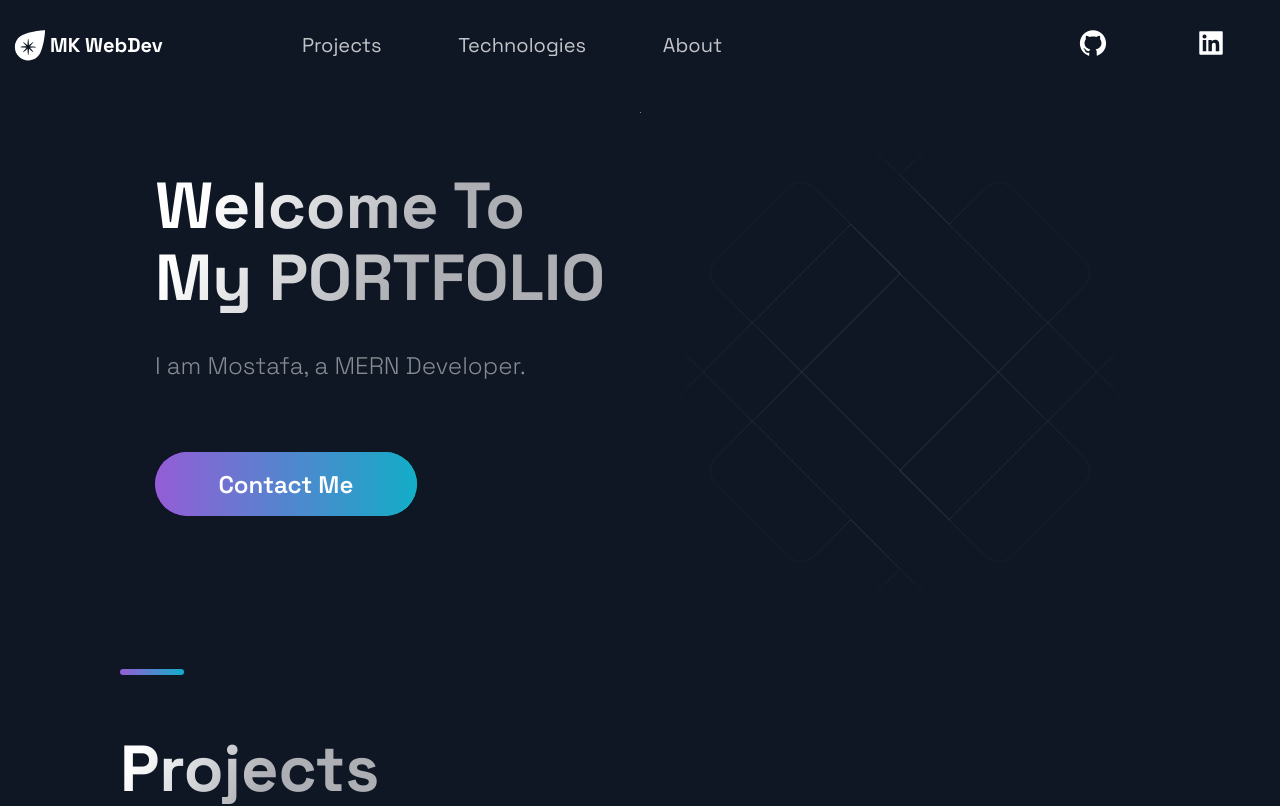
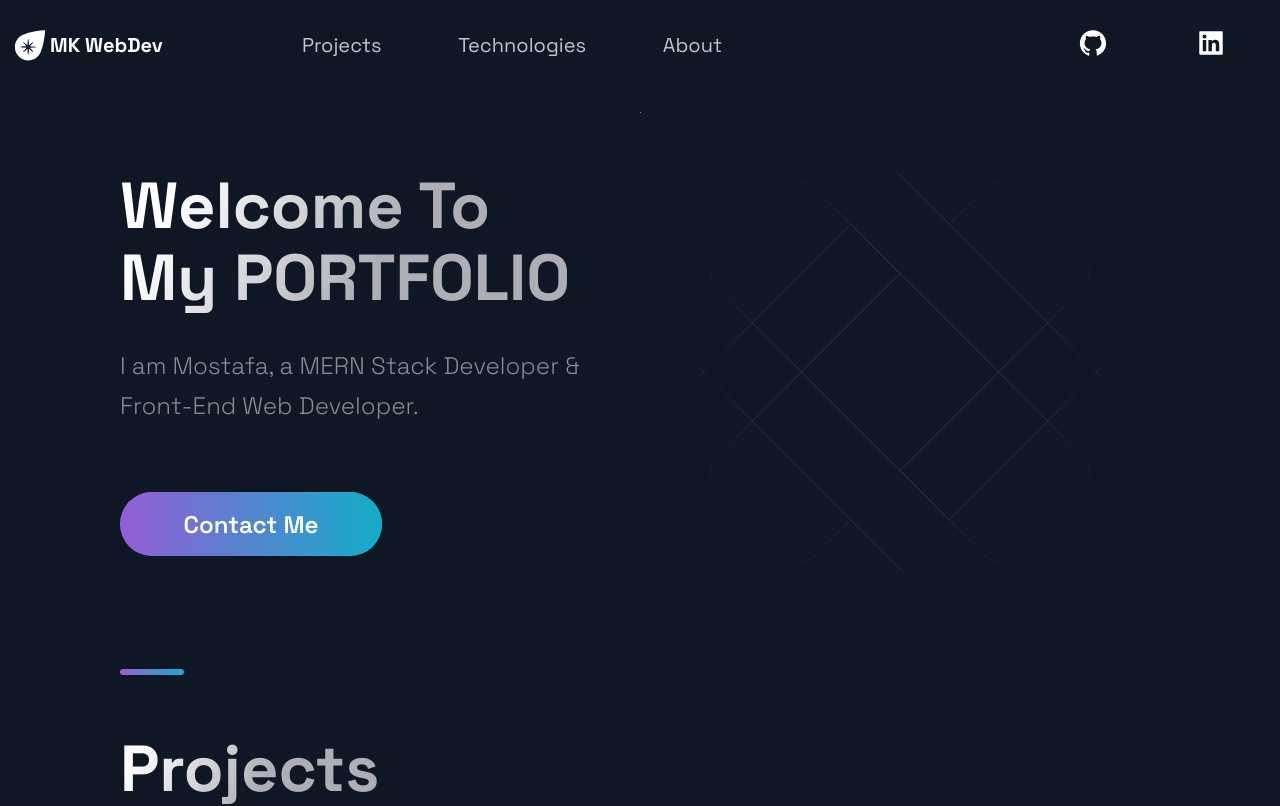
Before and after one commit to mostafakamal22/nextjs-portfolio, a Next.js app: page / in a window 1280 px wide. Shown: the top 806 px of the page. Built offline with nearby package versions, Linux system fonts and the light colour scheme.

Commit message:
update hero section

```diff
--- a/src/components/Hero/Hero.tsx
+++ b/src/components/Hero/Hero.tsx
@@ -20,7 +20,9 @@
           My PORTFOLIO
         </SectionTitle>
 
-        <SectionText>I am Mostafa, a MERN Developer.</SectionText>
+        <SectionText>
+          I am Mostafa, a MERN Stack Developer & Front-End Web Developer.
+        </SectionText>
 
         <Button>
           <a style={{ color: "white" }} href="#footer">
```
